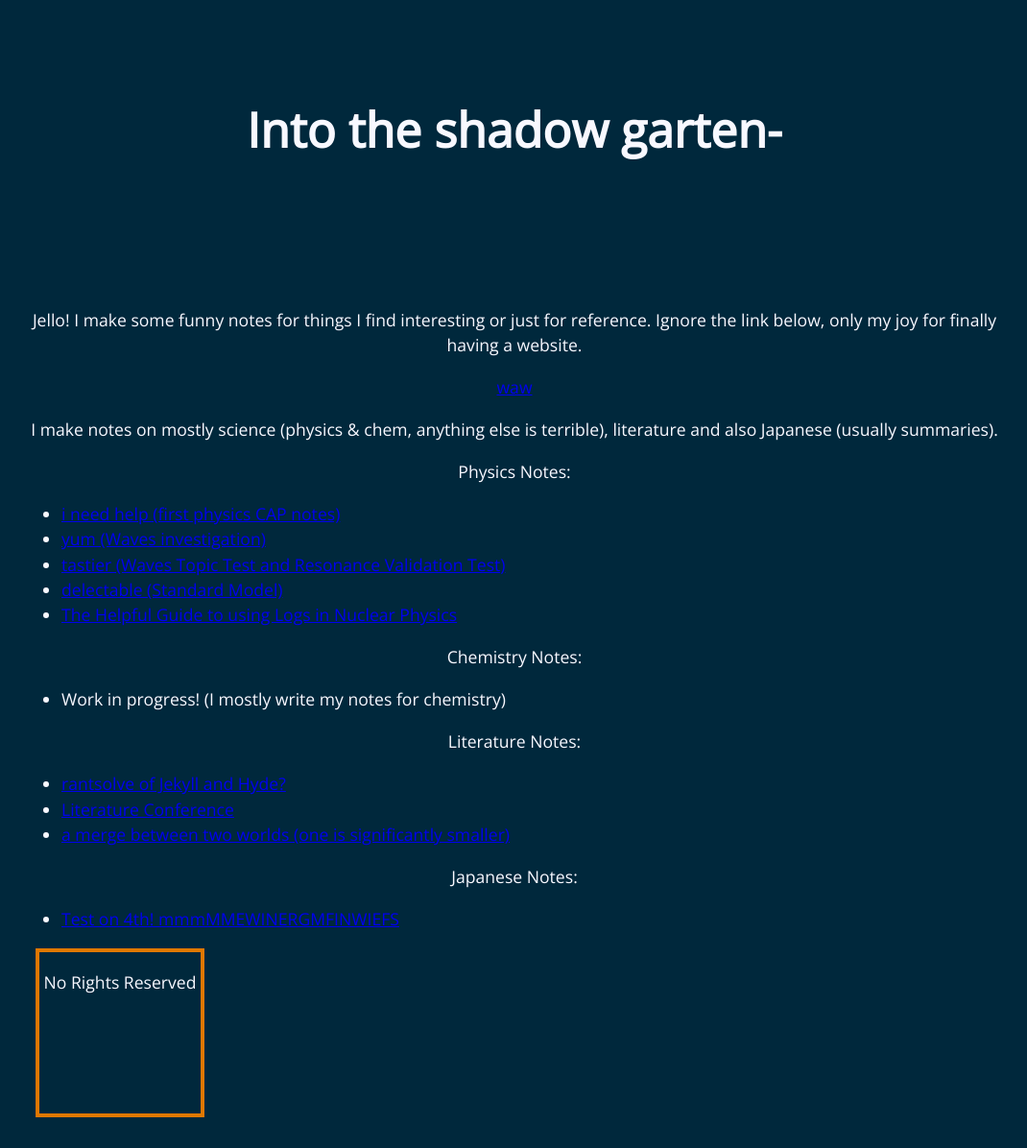
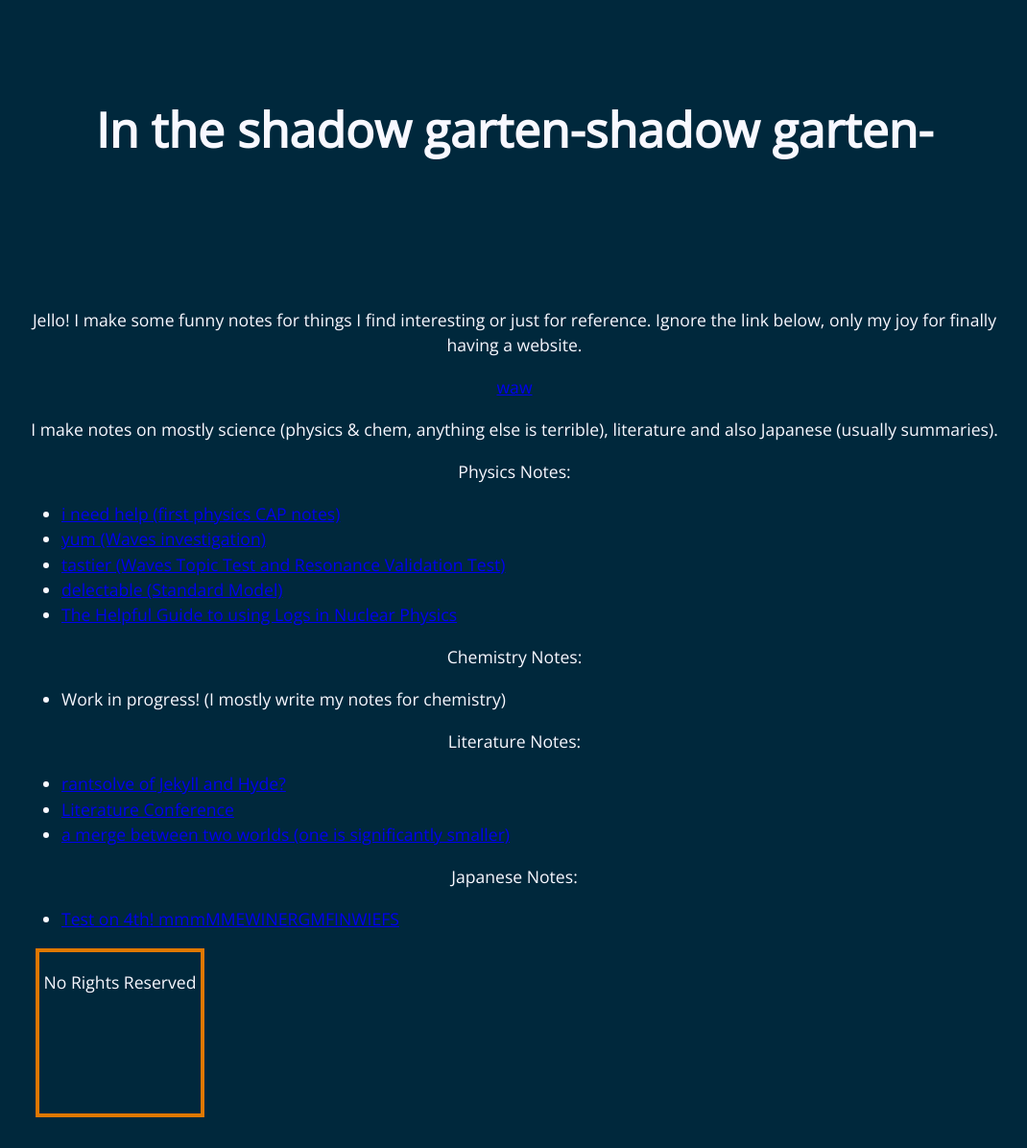
Before and after one commit to anonymoof1528/the-shadow-garten, a Jekyll site: the page built from index.md, in a window 1280 px wide. Shown: the whole page at 96% size, without its empty margins (104-1174 px from the left). Built offline with Jekyll 4.4.1, drawn with Linux system fonts in a browser that asks for light colours.

Commit message:
vault backup: 2023-08-27 22:55:49

```diff
--- a/index.md
+++ b/index.md
@@ -1,5 +1,5 @@
 ---
-title: Into the <span class="marquee">shadow garten-</span>
+title: In the <span class="bigmarquee"><span class="marquee" id="#1">shadow garten-</span><span class="marquee" id="#2">shadow garten-</span></span>
 ---
 
 Jello! I make some funny notes for things I find interesting or just for reference. Ignore the link below, only my joy for finally having a website.
```
